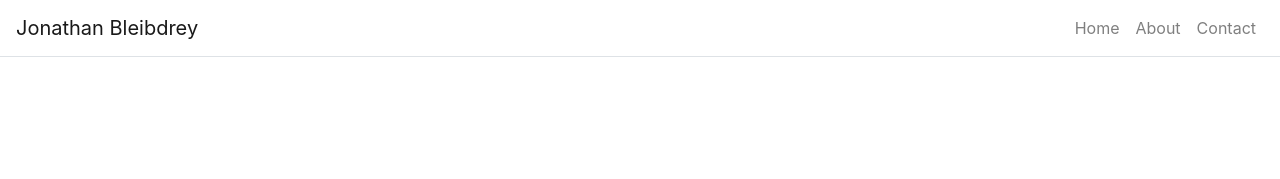
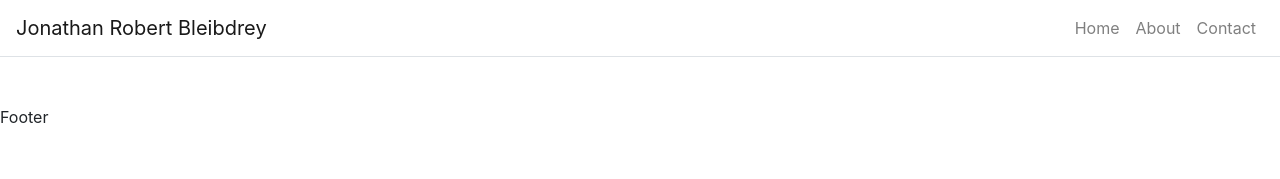
Before and after one commit to jonbleibdrey/personal_site, a React (Create React App) app: page / in a window 1280 px wide. Shown: the top 179 px of the page. Built offline with nearby package versions, Linux system fonts and the light colour scheme.

Commit message:
started a footer

```diff
--- a/src/App.js
+++ b/src/App.js
@@ -8,6 +8,8 @@ import './App.css';
 import NavbarBrand from 'react-bootstrap/NavbarBrand';
 import NavbarToggle from 'react-bootstrap/NavbarToggle';
 import NavbarCollapse from 'react-bootstrap/NavbarCollapse';
+
+import Footer from './components/Footer'
 
 
 class App extends React.Component{
@@ -43,7 +45,7 @@ class App extends React.Component{
       <Container className="p-0" fluid={true}>
 
         <Navbar className="border-bottom" bg="transparent" expand="lg">
-         <NavbarBrand>Jonathan Bleibdrey</NavbarBrand>
+         <NavbarBrand>Jonathan Robert Bleibdrey</NavbarBrand>
 
          <NavbarToggle className="border-0" aria-controls="navbar-toggle" />
           <NavbarCollapse id="navbar-toggle" >
@@ -54,6 +56,7 @@ class App extends React.Component{
             </Nav>
           </NavbarCollapse>
         </Navbar>
+        <Footer/>
 
       </Container>
     </Router>
--- /dev/null
+++ b/src/components/Footer.js
@@ -0,0 +1,22 @@
+import React from 'react'
+import Container from 'react-bootstrap/Container'
+import Row from 'react-bootstrap/Row'
+import Col from 'react-bootstrap/Col'
+
+function Footer() {
+    return (
+       <footer className='mt-5'>
+
+           <Container fluid={true}>
+               <Row>
+                   <Col className='p-0' md={3} sm={12}>
+                   Footer
+                   </Col>
+               </Row>
+           </Container>
+
+       </footer>
+    )
+}
+
+export default Footer
```
